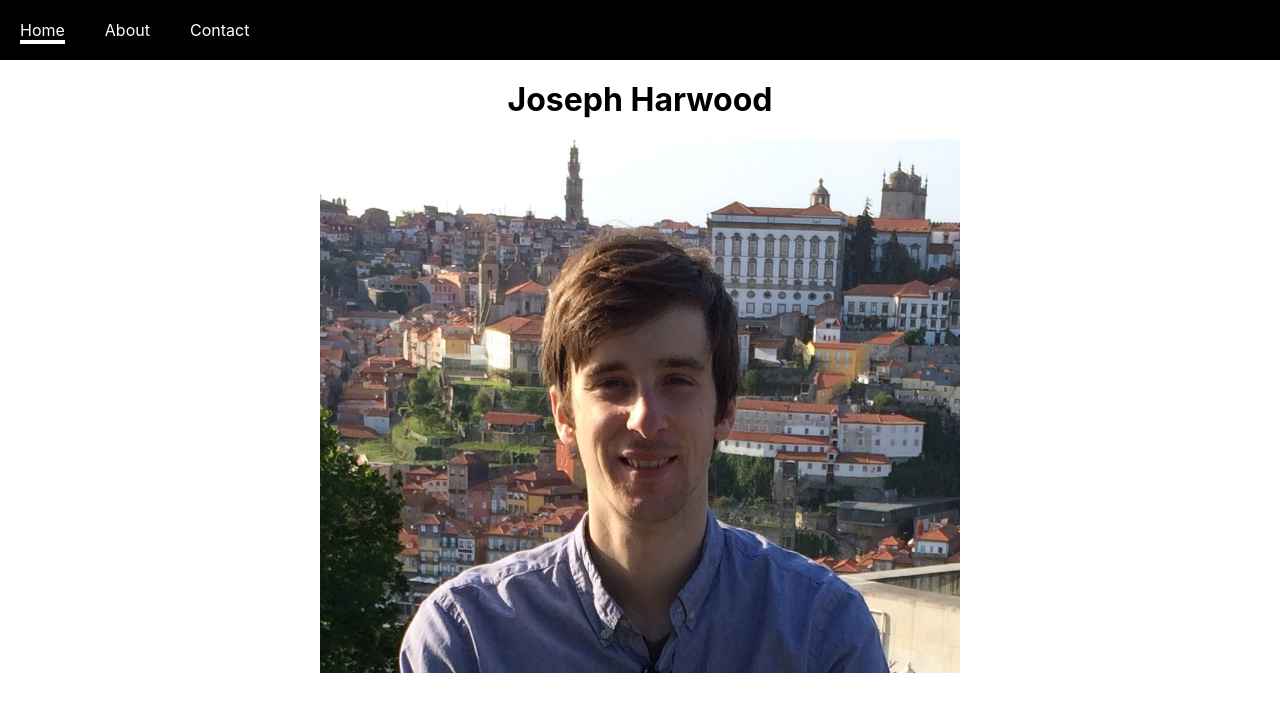
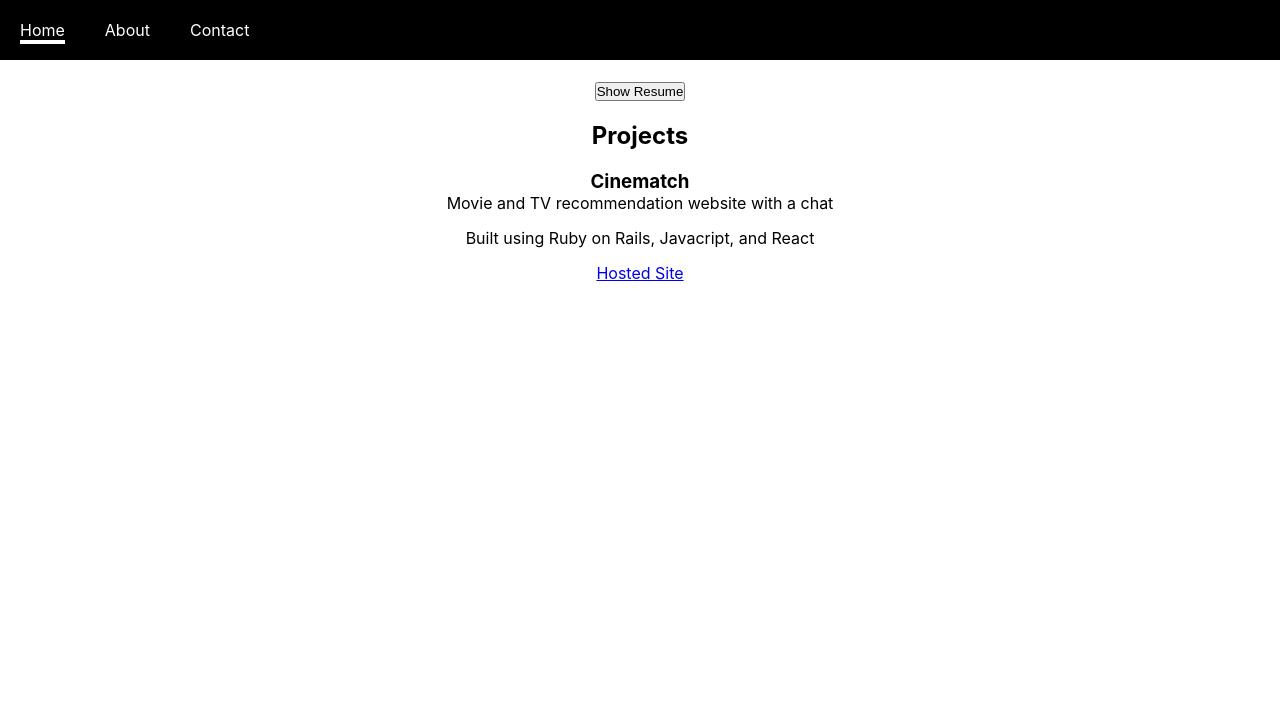
Before and after one commit to jbharwood/joseph-harwood, a React (Create React App) app: page / in a window 1280 px wide. Shown: the top 712 px of the page. Built offline with nearby package versions, Linux system fonts and the light colour scheme.

Commit message:
added gh page

```diff
--- a/src/App.css
+++ b/src/App.css
@@ -54,3 +54,19 @@ html {
 .App {
   text-align: center;
 }
+
+/* a:-webkit-any-link {
+    cursor: pointer;
+} */
+
+a:hover {
+ cursor:pointer;
+}
+
+/* li:hover {
+  cursor: pointer;
+} */
+/*
+li:hover {
+  border-color: rgb(19,149,218);
+} */
--- a/src/components/About.js
+++ b/src/components/About.js
@@ -1,4 +1,5 @@
 import React from "react";
+import me from '../media/LinkedIn.jpg'; // with import
 
 class About extends React.Component {
 
@@ -12,6 +13,7 @@ class About extends React.Component {
         in cross-functional projects that meet customer demands and deadlines in
         small environments as well as giants such as Blue Cross Blue Shield of
         South Carolina serving millions of people.</p>
+        <img src={me} width="50%" height="50%"/>
       </div>
     )
   }
--- a/src/components/Contact.js
+++ b/src/components/Contact.js
@@ -15,7 +15,7 @@ class Contact extends React.Component {
           <a href="https://github.com/jbharwood" target="_blank"> Github </a>
         </div>
         <div class="contactLinks">
-          <a href="https://medium.com/@josephharwood_62087" target="_blank"> Medium </a>
+          <a href="https://medium.com/@josephharwood_62087" target="_blank"> Blog </a>
         </div>
       </div>
     )
--- a/src/components/Home.js
+++ b/src/components/Home.js
@@ -1,15 +1,75 @@
-import React from "react";
-import me from '../media/LinkedIn.jpg'; // with import
+import React, { useState } from 'react';
 
-class Home extends React.Component {
+const Home = () => {
 
-  render() {
-    return (
-      <div>
-        <h1> Joseph Harwood </h1>
-        <img src={me} width="50%" height="50%"/>
-      </div>
-    )
+  const [resumeClicked, showResume] = useState(false)
+
+  const renderResume = () => {
+    if (resumeClicked === true) {
+      return (
+        <div>
+          <br/>
+          <iframe src="https://docs.google.com/document/d/e/2PACX-1vQcO74u2RzZE1gKuygyq_3yM-Kk1AvyJwHgeEdjcLKchjt0Af2WGHgr7jGUXG86lksaw3ngrgnc3VTc/pub?embedded=true" width='600px' height='400px'></iframe>
+        </div>
+      )
+    } else {
+      return null
+    }
   }
+
+  return (
+  <div className="">
+    <button onClick={() => showResume(!resumeClicked)}>
+      Show Resume
+    </button>
+    <br/>
+    {renderResume()}
+    <br/>
+    <h2>Projects</h2>
+    <br/>
+    <h3>Cinematch</h3>
+    <p>Movie and TV recommendation website with a chat</p>
+    <p>Built using Ruby on Rails, Javacript, and React</p>
+    <a href="https://cinematch-jbharwood.herokuapp.com" target="_blank"> Hosted Site </a>
+  </div>
+  )
 }
+
 export default Home
+
+// import React from "react";
+//
+// class Home extends React.Component {
+//
+//   state = {
+//     resumeClicked: false
+//   }
+//
+//   showResume = () => {
+//     this.setState({resumeClicked: !this.state.resumeClicked})
+//   }
+//
+//   renderResume = () => {
+//     if (this.state.resumeClicked === true) {
+//       return (
+//         <div>
+//           <iframe src="https://docs.google.com/document/d/e/2PACX-1vQcO74u2RzZE1gKuygyq_3yM-Kk1AvyJwHgeEdjcLKchjt0Af2WGHgr7jGUXG86lksaw3ngrgnc3VTc/pub?embedded=true" width='500px' height='623px'></iframe>
+//         </div>
+//       )
+//     } else {
+//       return null
+//     }
+//   }
+//
+//   render() {
+//     return (
+//       <div>
+//         <button onClick={this.showResume}>
+//           Show Resume
+//         </button>
+//         {this.renderResume()}
+//       </div>
+//     )
+//   }
+// }
+// export default Home
```
Also changed, not shown: package.json (+8 -1 lines), 2 other files (tests, documents, lock files or other folders). Lines whose indentation alone changed are shown as unchanged.
